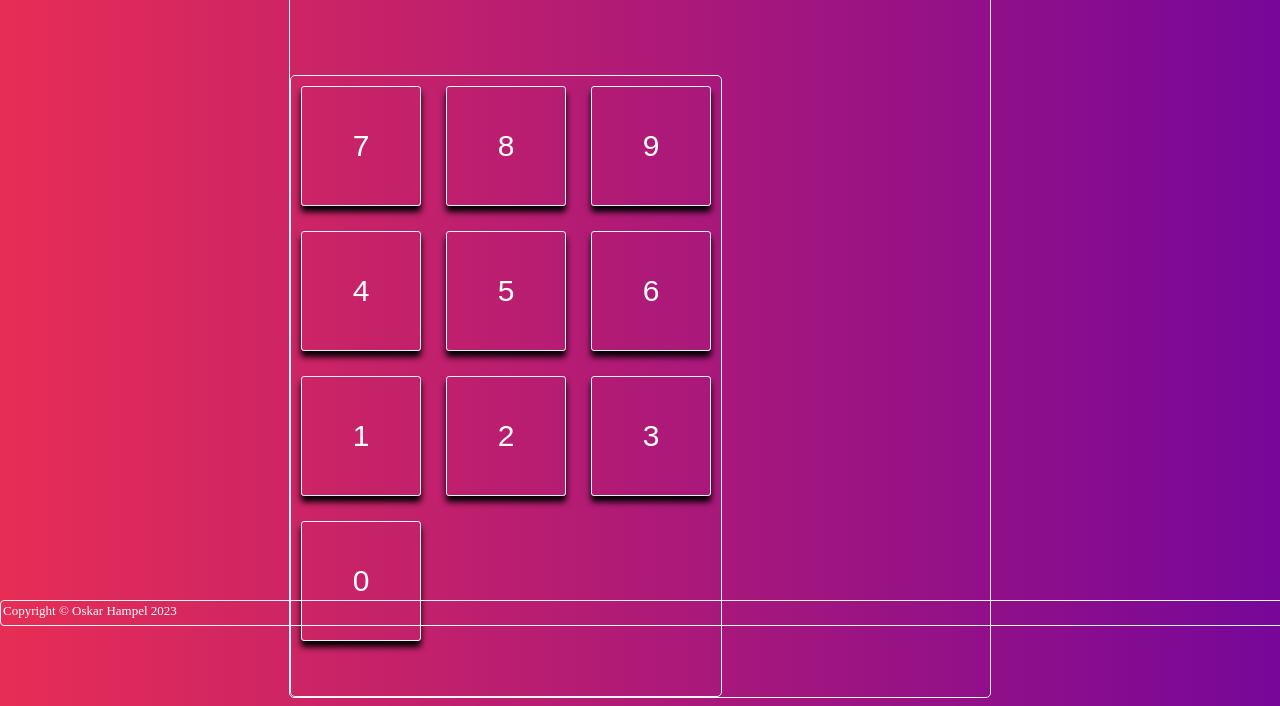
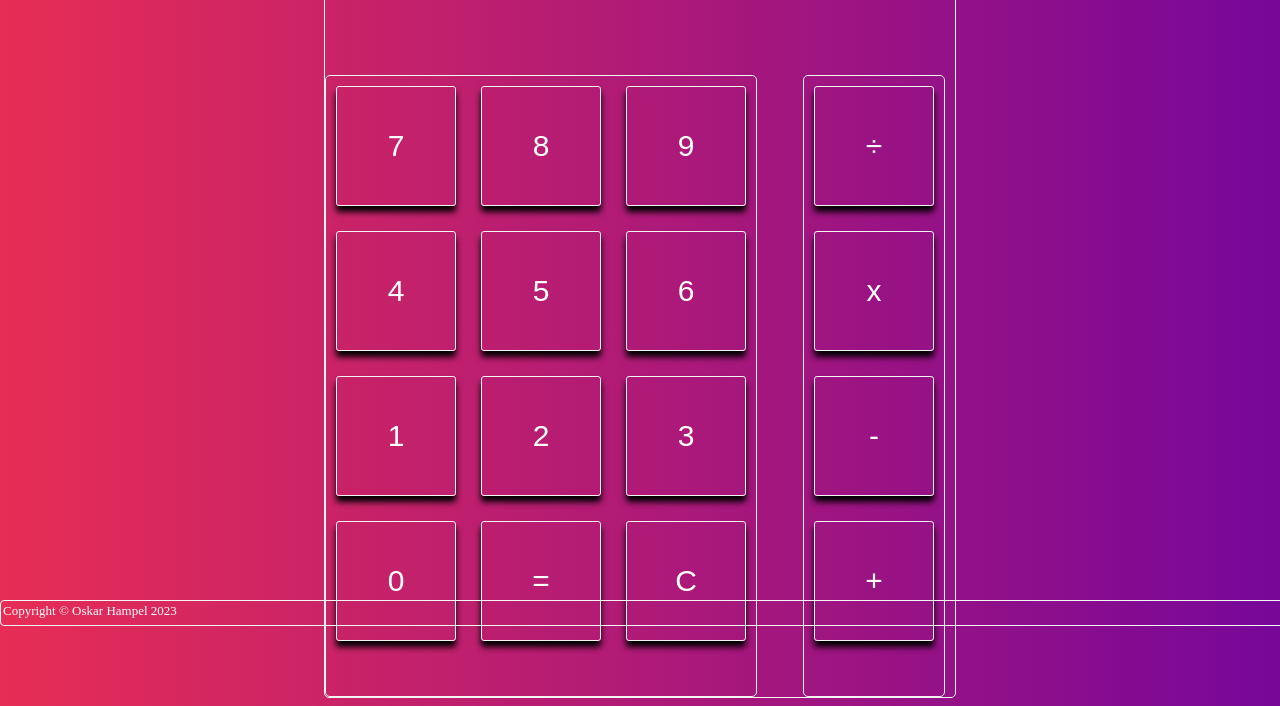
Before and after one commit to oskarblazej/calc-js, a plain HTML site: page index.html in a window 1280 px wide. Shown: the part 174-880 px from the top of the page. Drawn offline with Linux system fonts and the light colour scheme.

Commit message:
Finish styling part

```diff
--- a/index.html
+++ b/index.html
@@ -26,9 +26,14 @@
             <button class="btn">2</button>
             <button class="btn">3</button>
             <button class="btn">0</button>
+            <button class="btn">=</button>
+            <button class="btn">C</button>
         </div>
         <div id="operations">
-
+            <button class="btn">÷</button>
+            <button class="btn">x</button>
+            <button class="btn">-</button>
+            <button class="btn">+</button>
         </div>
 
     </main>
--- a/src/styles.css
+++ b/src/styles.css
@@ -13,7 +13,7 @@ h1 {
 
 main {
   border: solid whitesmoke 1px;
-  width: 700px;
+  width: 630px;
   height: 790px;
   border-radius: 5px;
   margin: 0 auto;
@@ -52,6 +52,22 @@ main {
     font-size: 30px;
     box-shadow: 0 6px 6px rgba(0.5, 0, 0, 1);
 }
+
+#operations {
+  border: solid whitesmoke 1px;
+  border-radius: 5px;
+  padding: 10px;
+  margin-right: 10px;
+  position: absolute;
+  bottom: 0;
+  right: 0;
+  display: grid;
+  grid-gap: 5px;
+  grid-template-columns: repeat(1);
+  grid-template-rows: repeat(4, 140px);
+  height: 600px;
+  font-size: 30px;
+}
 footer {
   position: fixed;
   bottom: 0;
```
